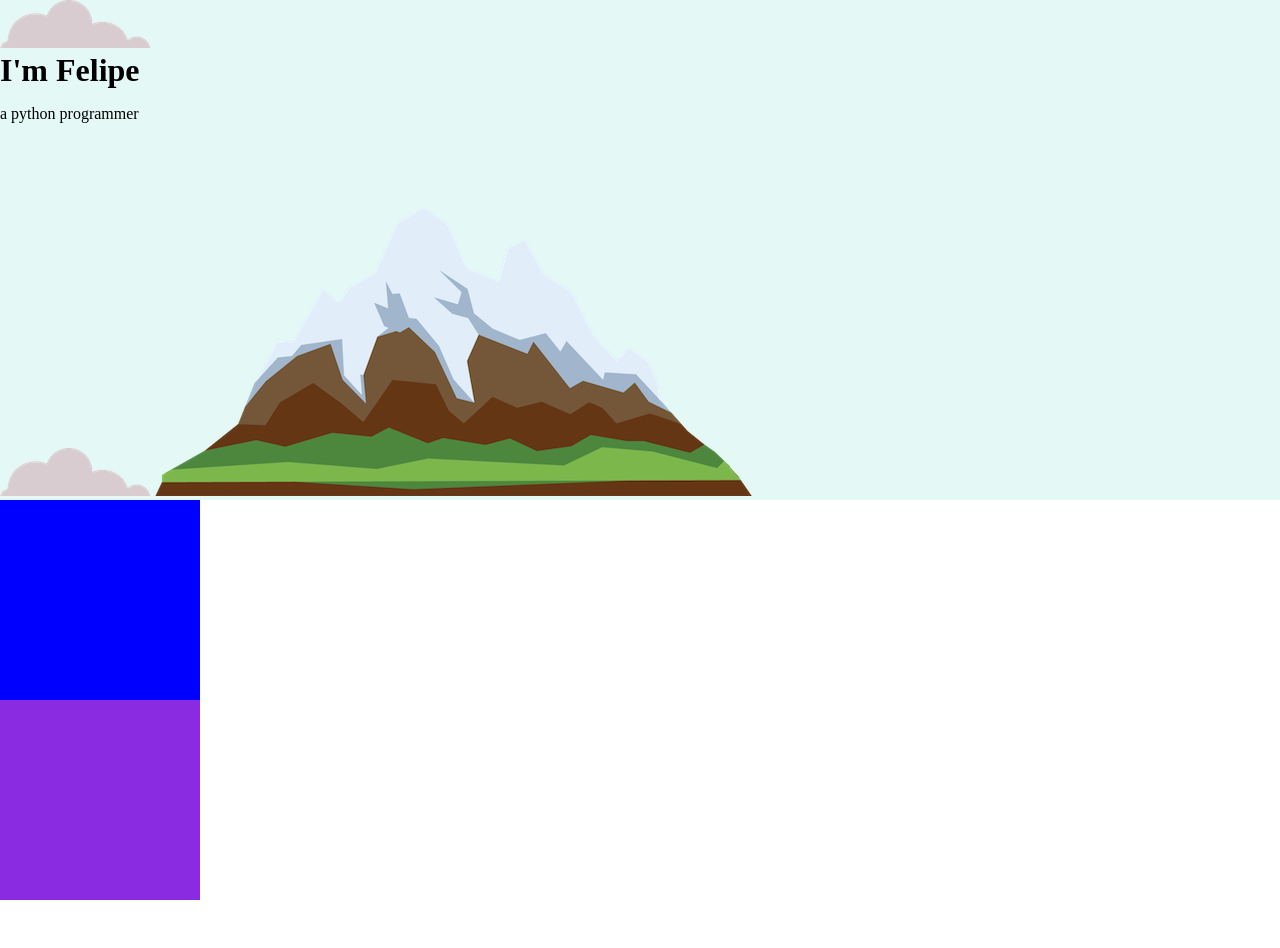
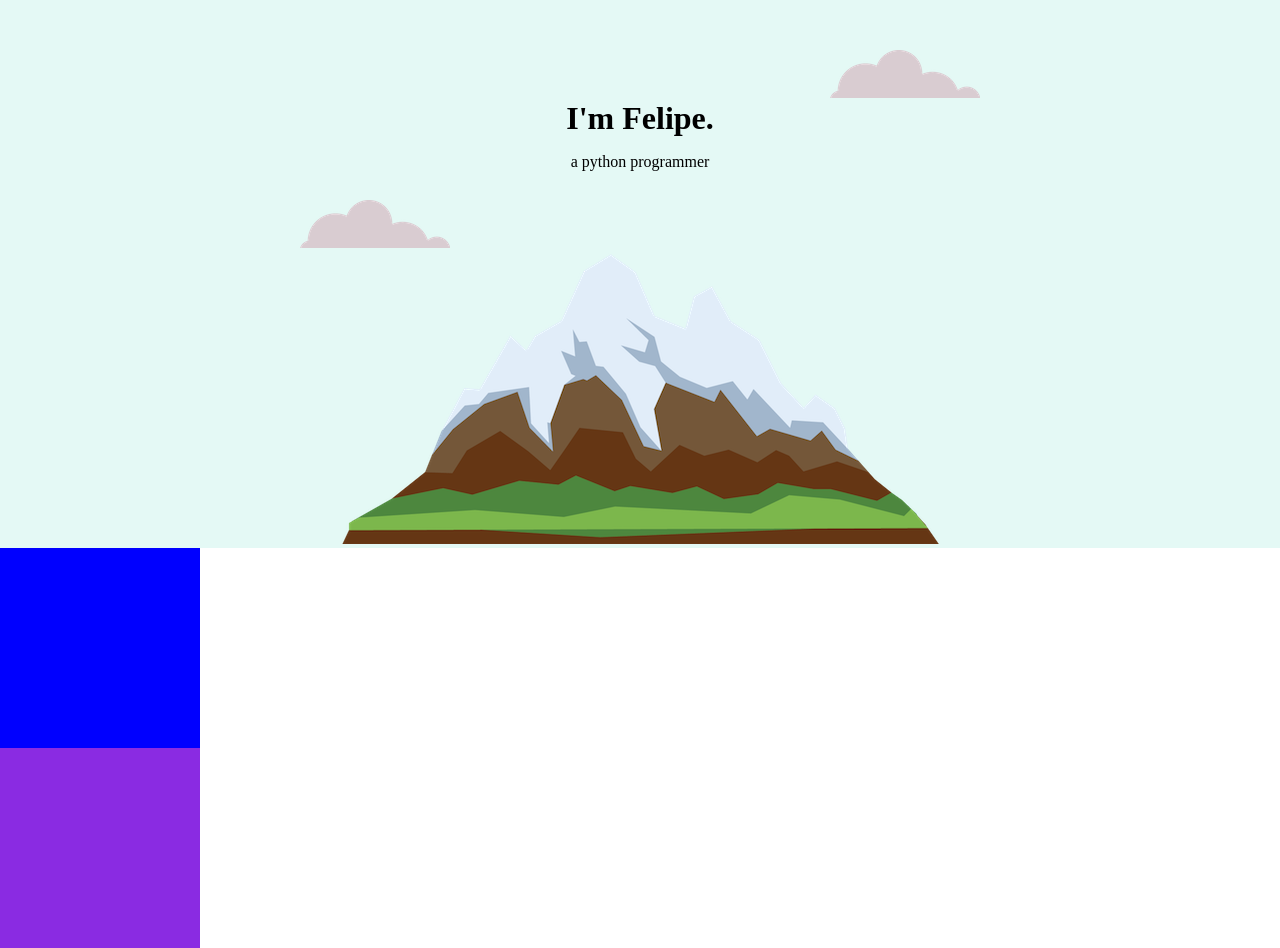
Before and after one commit to Fernandesfelipe1989/my-personal-code, a plain HTML site: page index.html in a window 1280 px wide. Before the commit the page ends 900 px from the top, so only its background shows below. Drawn offline with Linux system fonts and the light colour scheme.

Commit message:
Studying absolute position.

```diff
--- a/css/style.css
+++ b/css/style.css
@@ -2,17 +2,26 @@
 div{
 
     margin: 0;
+    text-align: center;
 }
 h1{
     margin: 0;
 }
 body{
-    margin: 0px;
+    margin: 0;
 }
 
 /* ---------------- CLASS   ---------------- */
-.top-container{
-    background-color: #E4F9F5;
+.bottom-cloud{
+    position: absolute;
+    left: 300px;
+    bottom: 300px;
+
+}
+.bottom-container{
+    background-color: blueviolet;
+    height: 200px;
+    width: 200px;
 }
 .middle-container{
     background-color: blue;
@@ -20,8 +29,13 @@ body{
     width: 200px;
 
 }
-.bottom-container{
-    background-color: blueviolet;
-    height: 200px;
-    width: 200px;
+.top-cloud{
+    position: absolute;
+    right: 300px;
+    top: 50px;
 }
+.top-container{
+    background-color: #E4F9F5;
+    position: relative;
+    padding-top: 100px;
+}
--- a/index.html
+++ b/index.html
@@ -10,10 +10,10 @@
     </head>
     <body>
         <div class="top-container">
-            <img src="./images/cloud.png" alt="cloud-img">
-            <h1>I'm Felipe</h1>
+            <img class="top-cloud" src="./images/cloud.png" alt="cloud-img">
+            <h1>I'm Felipe.</h1>
             <p>a python programmer</p>
-            <img src="./images/cloud.png" alt="cloud-img">
+            <img class="bottom-cloud" src="./images/cloud.png" alt="cloud-img">
             <img src="./images/mountain.png" alt="mountain-img">
         </div>
         <div class="middle-container">
```
